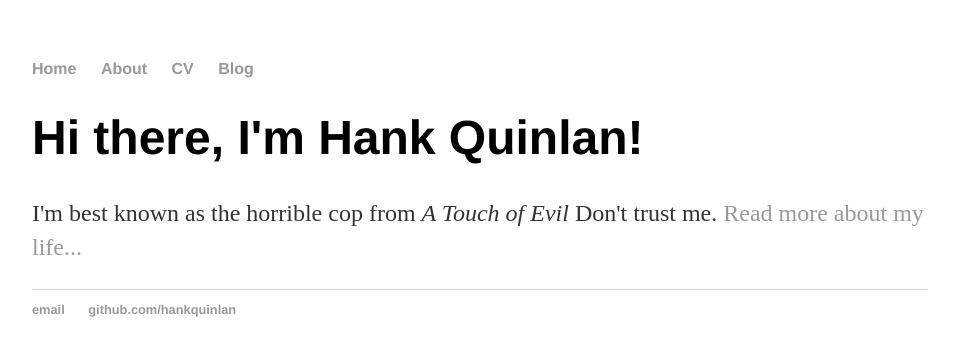
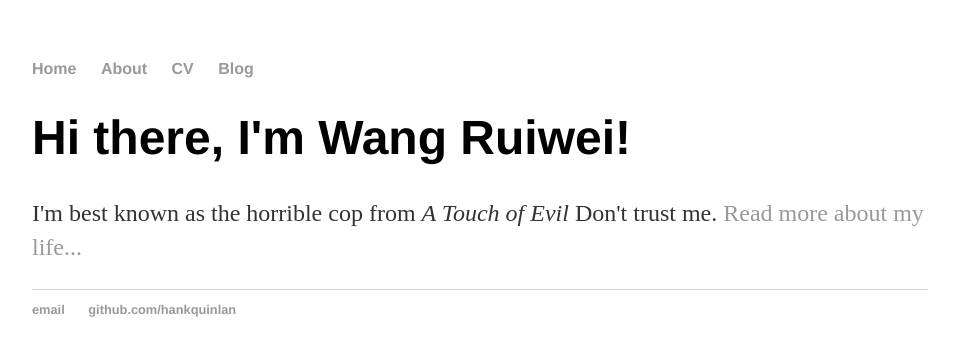
Before and after one commit to WangRuiwei/WangRuiwei.github.io, a Jekyll site: the page built from index.html, in a window 1280 px wide. Shown: the top 356 px of the page, without its empty margins (160-1115 px from the left). Built offline with Jekyll 4.4.1, drawn with Linux system fonts in a browser that asks for light colours.

Commit message:
Update index.html

```diff
--- a/index.html
+++ b/index.html
@@ -1,30 +1,8 @@
-<!DOCTYPE html>
-<html>
-	<head>
-		<title>Hank Quinlan, Horrible Cop</title>
-		<!-- link to main stylesheet -->
-		<link rel="stylesheet" type="text/css" href="/css/main.css">
-	</head>
-	<body>
-		<nav>
-    		<ul>
-        		<li><a href="/">Home</a></li>
-	        	<li><a href="/about">About</a></li>
-        		<li><a href="/cv">CV</a></li>
-        		<li><a href="/blog">Blog</a></li>
-    		</ul>
-		</nav>
-		<div class="container">
-    		<div class="blurb">
-        		<h1>Hi there, I'm Hank Quinlan!</h1>
-				<p>I'm best known as the horrible cop from <em>A Touch of Evil</em> Don't trust me. <a href="/about">Read more about my life...</a></p>
-    		</div><!-- /.blurb -->
-		</div><!-- /.container -->
-		<footer>
-    		<ul>
-        		<li><a href="mailto:hankquinlanhub@gmail.com">email</a></li>
-        		<li><a href="https://github.com/hankquinlan">github.com/hankquinlan</a></li>
-			</ul>
-		</footer>
-	</body>
-</html>
+---
+layout: default
+title: Wang Ruiwei
+---
+<div class="blurb">
+	<h1>Hi there, I'm Wang Ruiwei!</h1>
+	<p>I'm best known as the horrible cop from <em>A Touch of Evil</em> Don't trust me. <a href="/about">Read more about my life...</a></p>
+</div><!-- /.blurb -->
```
